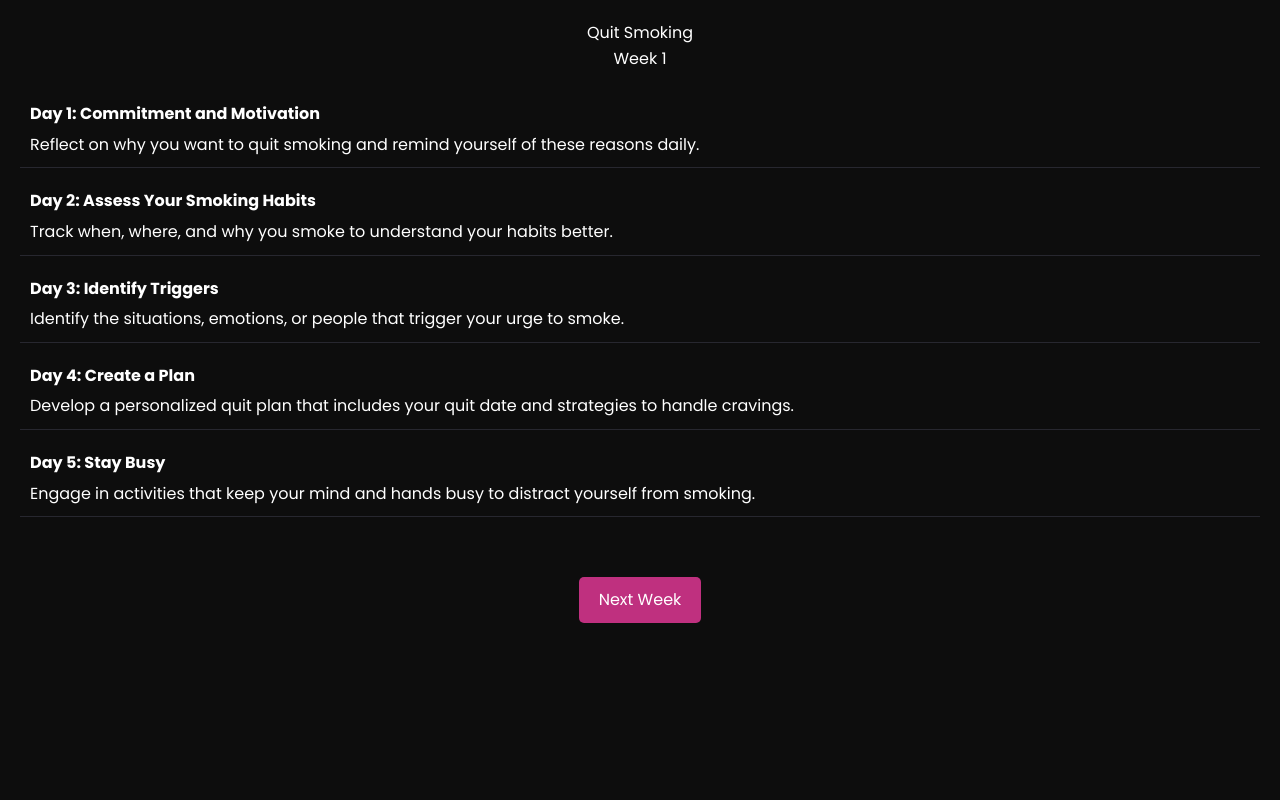
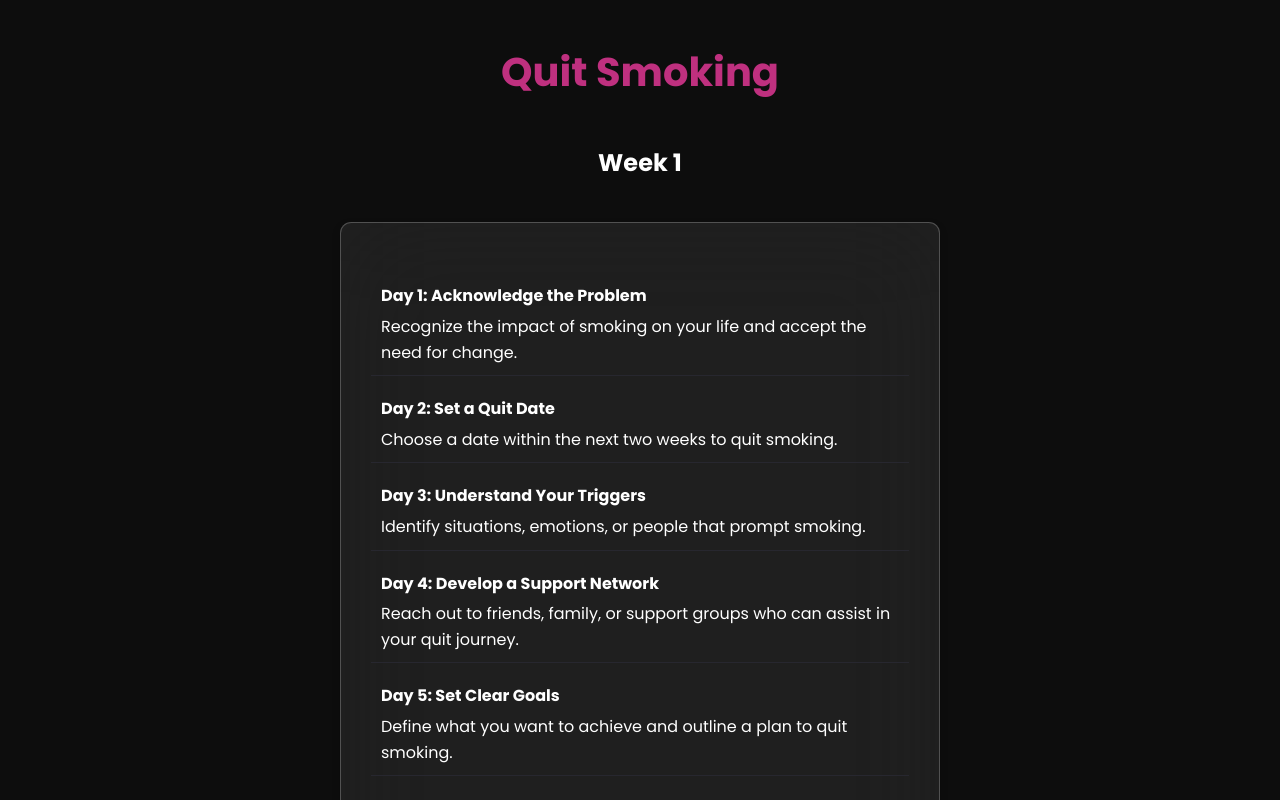
Before and after one commit to abypious/De-Mentor, a React (Vite) app: page /qs in a window 1280 px wide. Shown: the top 800 px of the page. Built offline with nearby package versions, Linux system fonts and the light colour scheme; a web font is replaced by a local one.

Commit message:
Updated qa,qp,qd,qs etc..

```diff
--- a/src/Components/QuitSmoking.jsx
+++ b/src/Components/QuitSmoking.jsx
@@ -1,43 +1,47 @@
 import React, { useState, useEffect } from 'react';
-import './csss/Quit.css'; // Import the CSS file
+import { useNavigate } from 'react-router-dom';
+import Footer from './Footer'; // Adjust the import path as needed
+import './csss/Quit.css'; // Ensure this is the updated CSS file
 
 const QuitSmoking = () => {
+  const navigate = useNavigate(); // Use useNavigate for navigation
+
   // Define tasks for each week with detailed descriptions
-  const tasks = {
+  const SmokingTasks = {
     week1: [
-      { day: 1, description: 'Commitment and Motivation', details: 'Reflect on why you want to quit smoking and remind yourself of these reasons daily.' },
-      { day: 2, description: 'Assess Your Smoking Habits', details: 'Track when, where, and why you smoke to understand your habits better.' },
-      { day: 3, description: 'Identify Triggers', details: 'Identify the situations, emotions, or people that trigger your urge to smoke.' },
-      { day: 4, description: 'Create a Plan', details: 'Develop a personalized quit plan that includes your quit date and strategies to handle cravings.' },
-      { day: 5, description: 'Stay Busy', details: 'Engage in activities that keep your mind and hands busy to distract yourself from smoking.' },
+      { day: 1, description: 'Acknowledge the Problem', details: 'Recognize the impact of smoking on your life and accept the need for change.' },
+      { day: 2, description: 'Set a Quit Date', details: 'Choose a date within the next two weeks to quit smoking.' },
+      { day: 3, description: 'Understand Your Triggers', details: 'Identify situations, emotions, or people that prompt smoking.' },
+      { day: 4, description: 'Develop a Support Network', details: 'Reach out to friends, family, or support groups who can assist in your quit journey.' },
+      { day: 5, description: 'Set Clear Goals', details: 'Define what you want to achieve and outline a plan to quit smoking.' },
     ],
     week2: [
-      { day: 1, description: 'Find Alternatives', details: 'Find healthy alternatives to replace the act of smoking, such as chewing gum or using a stress ball.' },
-      { day: 2, description: 'Set a Quit Date', details: 'Choose a date to quit smoking and mark it on your calendar as a commitment to yourself.' },
-      { day: 3, description: 'Remove Smoking Accessories', details: 'Get rid of cigarettes, lighters, and ashtrays from your home, car, and workplace.' },
-      { day: 4, description: 'Inform Friends and Family', details: 'Let your friends and family know about your plan to quit so they can support you.' },
-      { day: 5, description: 'Stay Active', details: 'Incorporate physical activities into your daily routine to help reduce cravings and improve your mood.' },
+      { day: 1, description: 'Create a Smoke-Free Environment', details: 'Remove cigarettes and smoking-related items from your home and places you frequent.' },
+      { day: 2, description: 'Consider Nicotine Replacement Therapy', details: 'Explore options like patches, gum, or lozenges to manage withdrawal symptoms.' },
+      { day: 3, description: 'Develop Healthy Routines', details: 'Establish regular schedules for meals, exercise, and sleep to support overall well-being.' },
+      { day: 4, description: 'Stay Connected with Support Groups', details: 'Regularly attend meetings or sessions, both online and offline, to stay engaged with your quit journey.' },
+      { day: 5, description: 'Practice Mindfulness', details: 'Use techniques like meditation or deep breathing to stay present and manage cravings.' },
     ],
     week3: [
-      { day: 1, description: 'Avoid Triggers', details: 'Avoid places and situations that you associate with smoking to reduce temptation.' },
-      { day: 2, description: 'Practice Relaxation', details: 'Use relaxation techniques like deep breathing or meditation to manage stress and cravings.' },
-      { day: 3, description: 'Healthy Eating', details: 'Focus on eating a balanced diet to support your body during the quitting process.' },
-      { day: 4, description: 'Stay Hydrated', details: 'Drink plenty of water to help flush toxins from your body and reduce cravings.' },
-      { day: 5, description: 'Track Your Progress', details: 'Keep a journal of your progress to stay motivated and identify any patterns in your cravings.' },
+      { day: 1, description: 'Learn Stress Management Techniques', details: 'Find healthy ways to cope with stress, such as yoga, journaling, or hobbies.' },
+      { day: 2, description: 'Engage in Physical Activity', details: 'Regular exercise can help reduce stress and improve mood.' },
+      { day: 3, description: 'Maintain a Balanced Diet', details: 'Eating nutritious meals supports physical health and can improve mental clarity.' },
+      { day: 4, description: 'Avoid High-Risk Situations', details: 'Stay away from places or people that could tempt you to smoke.' },
+      { day: 5, description: 'Focus on Personal Growth', details: 'Pursue new interests, skills, or hobbies that enrich your life and keep you motivated.' },
     ],
     week4: [
-      { day: 1, description: 'Reward Yourself', details: 'Celebrate your milestones by rewarding yourself with something enjoyable.' },
-      { day: 2, description: 'Join a Support Group', details: 'Participate in a support group to share experiences and gain encouragement from others.' },
-      { day: 3, description: 'Stay Positive', details: 'Focus on the positive changes and benefits you experience from quitting smoking.' },
-      { day: 4, description: 'Manage Stress', details: 'Develop healthy ways to cope with stress, such as exercise, hobbies, or talking to a friend.' },
-      { day: 5, description: 'Stay Committed', details: 'Remind yourself of your reasons for quitting and stay committed to your goal.' },
+      { day: 1, description: 'Celebrate Your Progress', details: 'Acknowledge and reward your achievements, no matter how small.' },
+      { day: 2, description: 'Continue Counseling or Therapy', details: 'Ongoing professional support can help maintain your smoke-free lifestyle and address underlying issues.' },
+      { day: 3, description: 'Strengthen Coping Mechanisms', details: 'Build resilience by learning new strategies to handle cravings and stress.' },
+      { day: 4, description: 'Reconnect with Positive Influences', details: 'Spend time with people who encourage your smoke-free lifestyle and well-being.' },
+      { day: 5, description: 'Stay Committed to Your Recovery', details: 'Reaffirm your commitment to a smoke-free life and stay focused on your goals.' },
     ],
     week5: [
-      { day: 1, description: 'Reflect on Your Journey', details: 'Look back on how far you have come and the challenges you have overcome.' },
-      { day: 2, description: 'Plan for the Future', details: 'Create a long-term plan to maintain your smoke-free lifestyle and handle potential relapses.' },
-      { day: 3, description: 'Avoid Overconfidence', details: 'Stay vigilant and don’t let overconfidence lead you back to smoking.' },
-      { day: 4, description: 'Continue Healthy Habits', details: 'Maintain the healthy habits you have developed during your quitting journey.' },
-      { day: 5, description: 'Celebrate Milestones', details: 'Acknowledge and celebrate each milestone, no matter how small, as a step towards a smoke-free life.' },
+      { day: 1, description: 'Reflect on Challenges and Successes', details: 'Consider what has worked well and what challenges you\'ve faced.' },
+      { day: 2, description: 'Plan for Long-Term Recovery', details: 'Develop strategies to sustain your smoke-free lifestyle and continue personal growth.' },
+      { day: 3, description: 'Maintain a Healthy Lifestyle', details: 'Keep up with healthy eating, exercise, and sleep routines to support your smoke-free journey.' },
+      { day: 4, description: 'Prepare for Potential Relapses', details: 'Understand that setbacks can happen and create a plan to handle them.' },
+      { day: 5, description: 'Build a Fulfilling Smoke-Free Life', details: 'Focus on creating a life filled with purpose, joy, and healthy relationships.' },
     ],
   };
 
@@ -73,20 +77,25 @@ const QuitSmoking = () => {
     }
   }, [animating]);
 
+  const finishHandler = () => {
+    navigate('/mainpage'); // Navigate to mainpage
+  };
+
   return (
-    <div>
+    <div className="body">
       {['week1', 'week2', 'week3', 'week4', 'week5'].map((week) => (
         <section
           data-page={week}
           key={week}
           className={`page ${currentWeek === week ? 'active' : ''}`}
         >
-          <h1>Quit Smoking</h1>
+          <h1 className='h1'>Quit Smoking</h1>
 
-          <h2>{`Week ${week.slice(-1)}`}</h2>
+          <h2 className='h2'>{`Week ${week.slice(-1)}`}</h2>
 
+          <div className="content-box">
             <ul>
-            {tasks[week].map((step, index) => (
+              {SmokingTasks[week].map((step, index) => (
                 <li key={index}>
                   <strong>Day {step.day}: {step.description}</strong>
                   <p>{step.details}</p>
@@ -97,9 +106,12 @@ const QuitSmoking = () => {
               {currentWeek !== 'week1' && (
                 <button className='btn btn-primary' onClick={prevWeek}>Previous Week</button>
               )}
-            {currentWeek !== 'week5' && (
+              {currentWeek !== 'week5' ? (
                 <button className='btn btn-primary' onClick={nextWeek}>Next Week</button>
+              ) : (
+                <button className='btn btn-primary' onClick={finishHandler}>Finished</button>
               )}
+            </div>
           </div>
         </section>
       ))}
```
Also changed, not shown: src/Components/QuitDrug.jsx (+19 -7 lines). Lines whose indentation alone changed are shown as unchanged.
